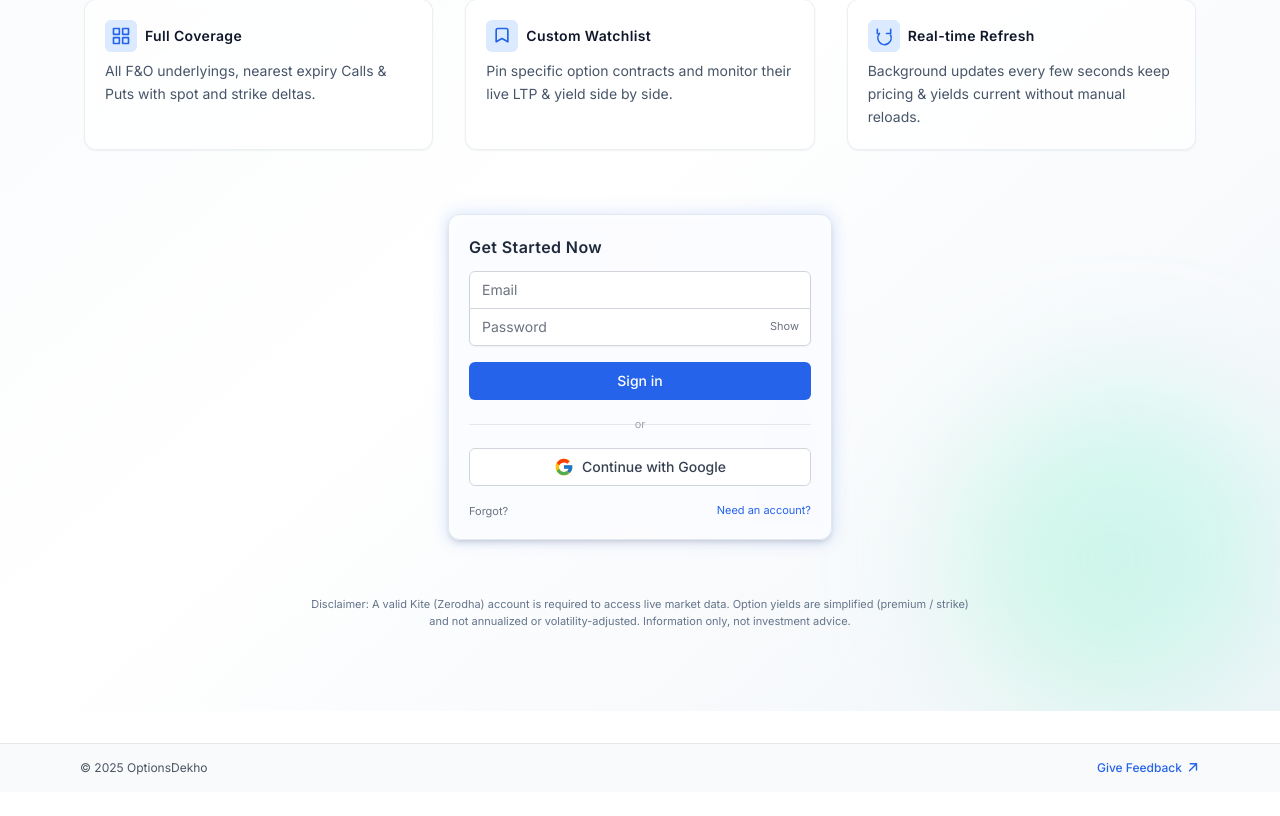
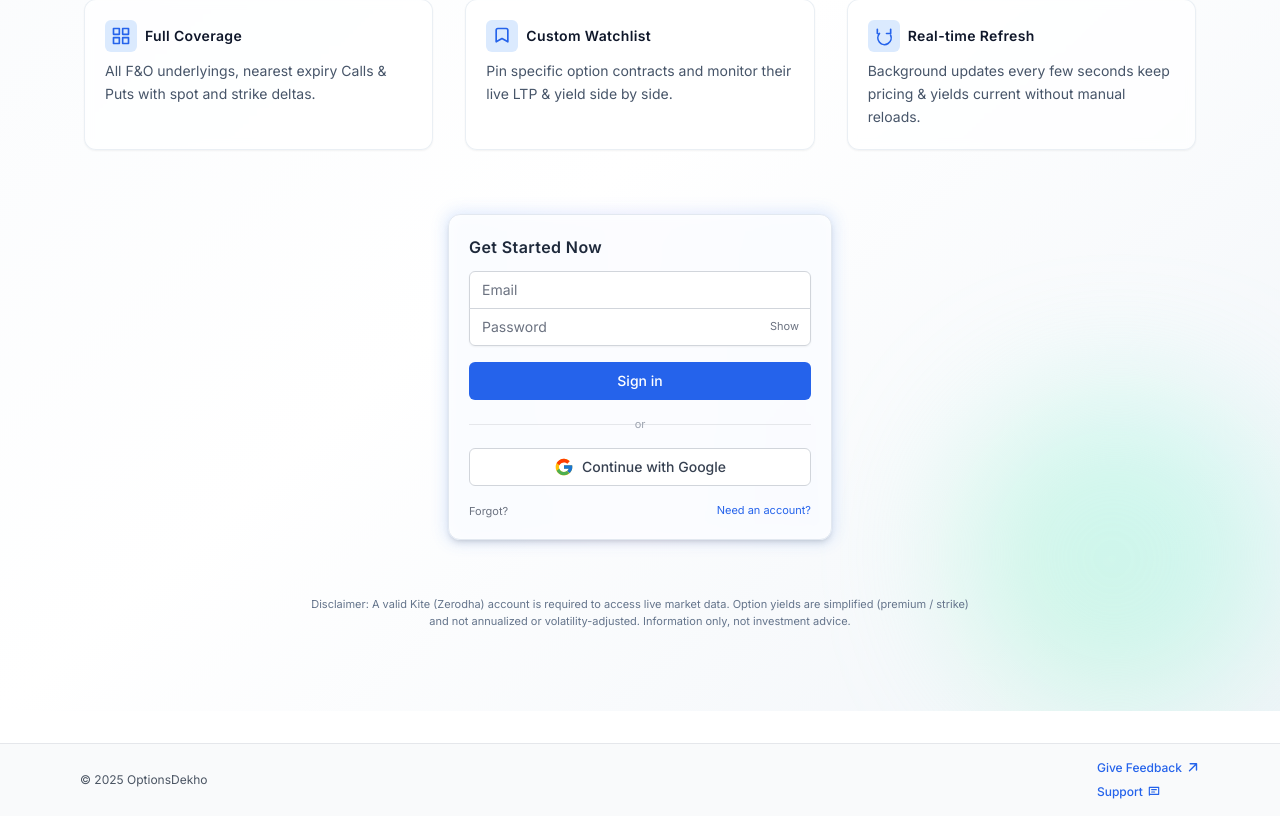
Before and after one commit to utkaxxh/options-dekho, a Next.js app: page / in a window 1280 px wide. Shown: the part 405-1221 px from the top of the page. Before the commit the page ends 1197 px from the top, so only its background shows below. Built offline with nearby package versions, Linux system fonts and the light colour scheme; no server answers.

Commit message:
chore(footer): reorder links so Support appears below Feedback

```diff
--- a/src/app/layout.tsx
+++ b/src/app/layout.tsx
@@ -33,6 +33,7 @@ export default function RootLayout({
         <footer className="mt-8 border-t border-gray-200 bg-gray-50 text-xs text-gray-600">
           <div className="max-w-6xl mx-auto px-4 py-4 flex flex-col sm:flex-row items-start sm:items-center justify-between gap-3">
             <span>&copy; {new Date().getFullYear()} OptionsDekho</span>
+            <div className="flex flex-col items-start gap-2">
               <a
                 href="https://docs.google.com/forms/d/e/1FAIpQLSd5N64NizLbgnGbR4tbXqDl-RiU4thfiaBagfV6GYmtBRxSNA/viewform?usp=dialog"
                 target="_blank"
@@ -42,6 +43,14 @@ export default function RootLayout({
                 Give Feedback
                 <svg xmlns="http://www.w3.org/2000/svg" viewBox="0 0 20 20" fill="currentColor" className="w-3.5 h-3.5"><path fillRule="evenodd" d="M5 4a1 1 0 011-1h9a1 1 0 011 1v9a1 1 0 11-2 0V6.414l-8.293 8.293a1 1 0 01-1.414-1.414L12.586 5H6a1 1 0 01-1-1z" clipRule="evenodd" /></svg>
               </a>
+              <a
+                href="mailto:support@optionsdekho.com?subject=Support%20Request"
+                className="inline-flex items-center gap-1 text-blue-600 hover:text-blue-700 font-medium"
+              >
+                Support
+                <svg xmlns="http://www.w3.org/2000/svg" viewBox="0 0 24 24" fill="none" stroke="currentColor" strokeWidth="2" className="w-3.5 h-3.5"><path strokeLinecap="round" strokeLinejoin="round" d="M4 4h16v12H5.17L4 17.17V4zm4 4h8M8 12h5" /></svg>
+              </a>
+            </div>
           </div>
         </footer>
         <Analytics />
```
Lines whose indentation alone changed are shown as unchanged.
